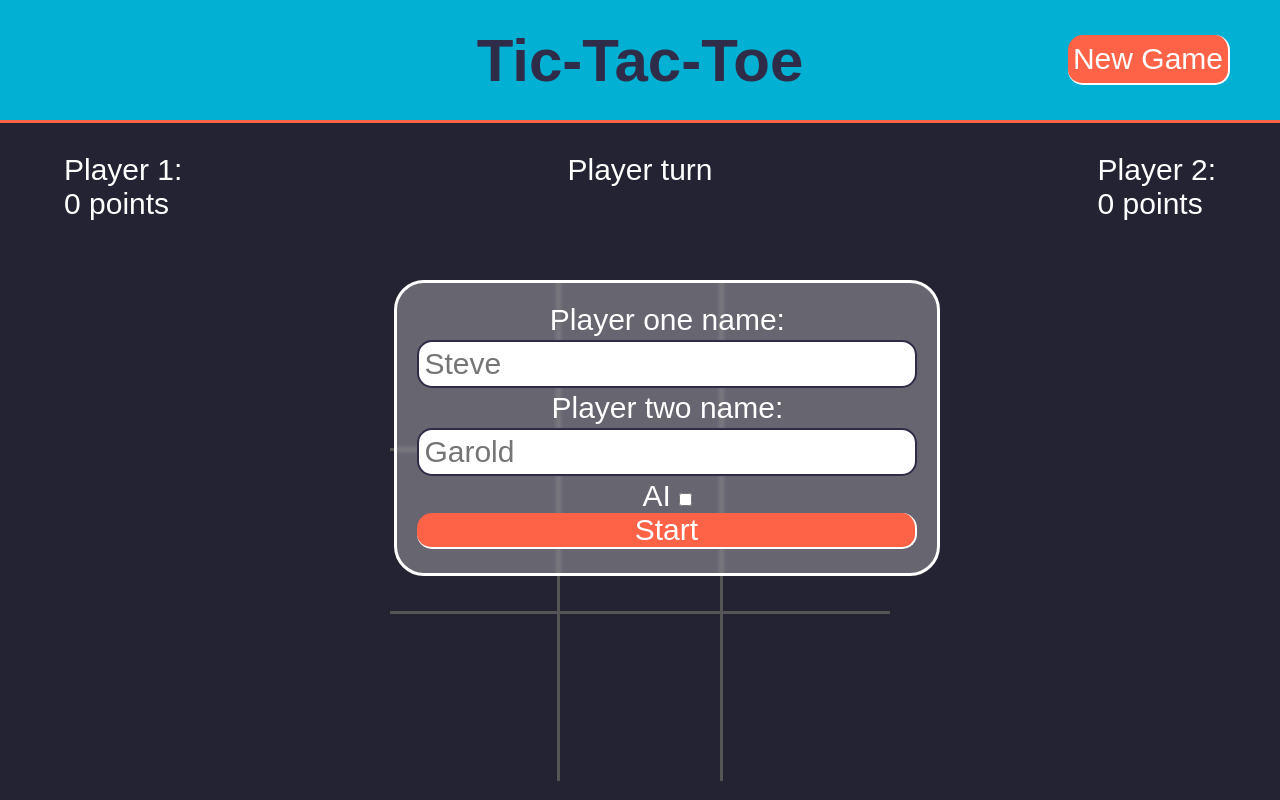
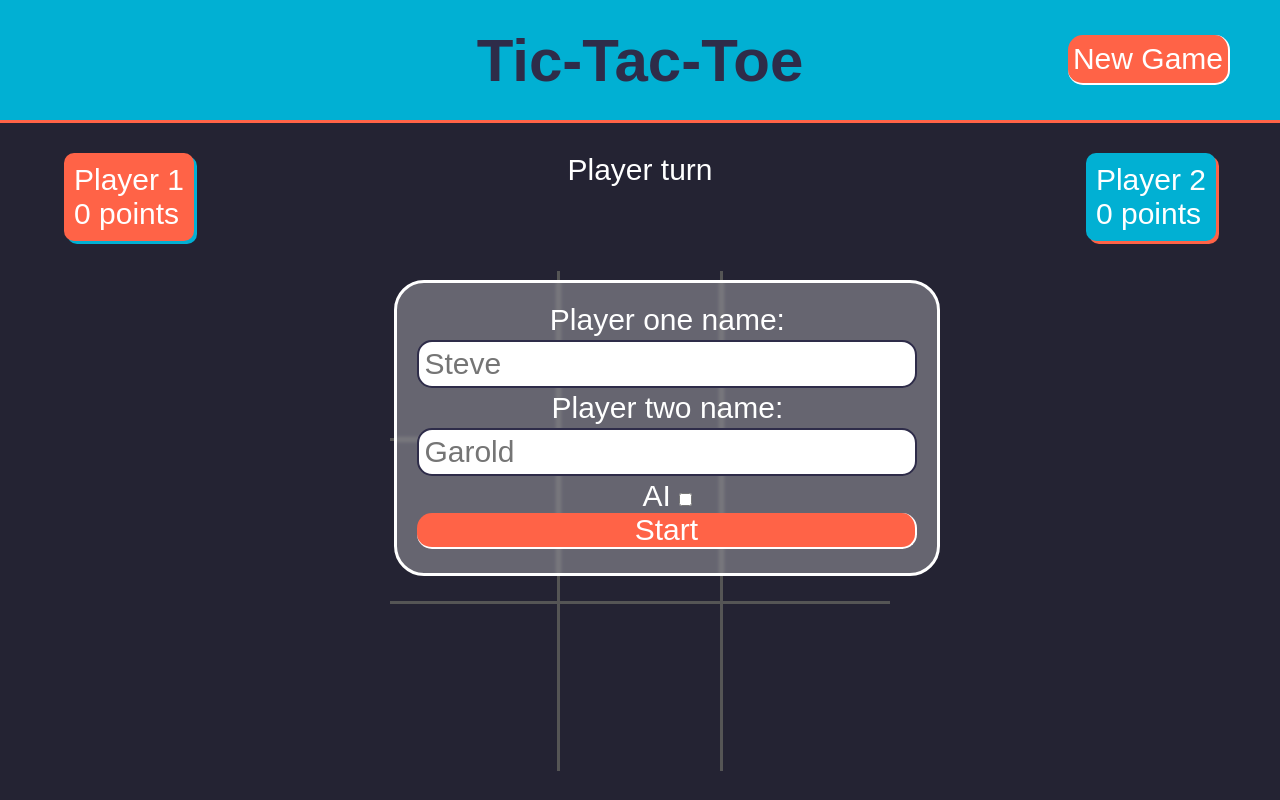
Before and after one commit to Digidr0/Tic-Tac-Toe, a plain HTML site: page index.html in a window 1280 px wide. Drawn offline with Linux system fonts and the light colour scheme.

Commit message:
block styling

```diff
--- a/index.html
+++ b/index.html
@@ -17,13 +17,13 @@
     <div class="main content">
         <div class="info">
             <div class="player-one container">
-                <p class="player-one name"> Player 1: </p><span class="player-one score"> 0 points</span>
+                <p class="player-one name"> Player 1</p><span class="player-one score"> 0 points</span>
             </div>
             <div class="turn container">
                 <p class="turn text"><span class="turn player">Player</span> turn</p>
             </div>
             <div class="player-two container">
-                <p class="player-two name">Player 2:</p> <span class="player-two score"> 0 points</span>
+                <p class="player-two name">Player 2</p> <span class="player-two score"> 0 points</span>
             </div>
         </div>
         <div class="grid">
--- a/script.js
+++ b/script.js
@@ -29,7 +29,7 @@ const gameBoard = (() => {
     blocks.forEach(function (e, index) {
       e.textContent = board[index];
       if (e.textContent == "O") {
-        e.style.color = "var(--col-accent2)";
+        e.style.color = "var(--col-accent1)";
       } else {
         e.style.color = "var(--col-accent)";
       }
@@ -101,10 +101,15 @@ const checkWinner = () => {
       winner = gameBoard.currentPlayer;
       winner.score++;
       winner.container.classList.remove("animate");
-      winner.container.classList.add("animate");
+      //instant adding animation doesn't work
+      setTimeout(() => {
+        winner.container.classList.add("animate");
+      }, 10);
+
       playerOneScore.textContent = `${gameBoard.player1.score} points`;
       playerTwoScore.textContent = `${gameBoard.player2.score} points`;
       turnText.textContent = "Winner is: " + winner.name;
+      gameBoard.currentPlayer = gameBoard.player2;
       blocks.forEach((e) => {
         if (
           e.getAttribute("value") == item[0] ||
@@ -122,18 +127,18 @@ function AIchoice() {
   gameBoard.currentPlayer = gameBoard.player2;
   if (gameBoard.board[4] == "") {
     gameBoard.setField(4, gameBoard.currentPlayer.sign);
-    console.log("AI choice is:" + 4 + " block");
+    console.log("AI choice is:" + 4 + " block"); //log ai 4th choise
   } else {
     for (let i = 0; i < 10; i++) {
+      //for 10 times
       let random = Math.floor(Math.random() * 8);
       if (gameBoard.board[random] == "") {
         console.log("AI choice is: " + (random + 1) + " block");
-        gameBoard.setField(random, gameBoard.currentPlayer.sign);
-        if (i == 5){
-          console.warn("Can't set block");
+        gameBoard.setField(random, gameBoard.currentPlayer.sign); //log ai random choise
+        if (i == 5) {
+          console.warn("Can't set block"); //log if all blocks are full
         }
         break;
-
       }
     }
   }
@@ -145,9 +150,11 @@ function nextPlayer() {
   if (gameBoard.currentPlayer == gameBoard.player2) {
     gameBoard.currentPlayer = gameBoard.player1;
     currentPlayerSpan.textContent = gameBoard.currentPlayer.name;
+    document.documentElement.style.setProperty(`--col-current`, "var(--col-accent)");
   } else {
     gameBoard.currentPlayer = gameBoard.player2;
     currentPlayerSpan.textContent = gameBoard.currentPlayer.name;
+    document.documentElement.style.setProperty(`--col-current`, "var(--col-accent1)");
   }
 }
 
@@ -165,6 +172,7 @@ blocks.forEach((e) => {
         gameBoard.setField(i, gameBoard.currentPlayer.sign);
         if (winner == "") {
           AIchoice();
+          checkWinner();
         }
       }
     }
@@ -173,8 +181,12 @@ blocks.forEach((e) => {
 
 newGameButton.addEventListener("click", gameBoard.newGame);
 startBtn.addEventListener("click", () => {
-  gameBoard.player1.name = playerOneInput.value;
-  gameBoard.player2.name = playerTwoInput.value;
+  if (playerOneInput.value !== "") {
+    gameBoard.player1.name = playerOneInput.value;
+  }
+  if (playerOneInput.value !== "") {
+    gameBoard.player2.name = playerTwoInput.value;
+  }
   playerOneName.textContent = gameBoard.player1.name;
   playerTwoName.textContent = gameBoard.player2.name;
   playerOneScore.textContent = `${gameBoard.player1.score} points`;
@@ -183,7 +195,7 @@ startBtn.addEventListener("click", () => {
   currentPlayerSpan.textContent = gameBoard.currentPlayer.name;
   console.log("AI turn: " + AiCheckbox.checked);
   if (AiCheckbox.checked) {
-    pcPlayer = true
+    pcPlayer = true;
   }
 
   formContainer.classList.add("none");
--- a/style.css
+++ b/style.css
@@ -14,7 +14,18 @@
   --col-light1: #555;
   --col-light2: #fff;
   --col-accent: #ff6347;
-  --col-accent2: #01b0d3;
+  --col-accent1: #01b0d3;
+  --col-current: var(--col-accent);
+}
+::-webkit-scrollbar {
+  width: 1vh;
+  height: 1vh;
+}
+::-webkit-scrollbar-track {
+  background: var(--col-dark2);
+}
+::-webkit-scrollbar-thumb {
+  background: var(--col-accent);
 }
 body {
   display: flex;
@@ -29,7 +40,7 @@ body {
 header {
   width: 100%;
   height: 15vh;
-  background-color: var(--col-accent2);
+  background-color: var(--col-accent1);
   display: grid;
   align-content: center;
   border-bottom: 3px solid var(--col-accent);
@@ -42,7 +53,6 @@ header h1 {
   color: var(--col-dark2);
 }
 
-
 button {
   border: none;
   background-color: var(--col-accent);
@@ -51,9 +61,10 @@ button {
   border-bottom: 2px solid var(--col-light2);
   border-radius: 0.5rem;
   transition: background-color 0.3s, color 0.3s, border 0.3s;
+  user-select: none;
 }
 
-button:active{
+button:active {
   border: none;
 }
 header button {
@@ -64,12 +75,14 @@ header button {
   padding: 5px;
 }
 header button:focus,
-header button:hover{
+header button:hover {
   background-color: var(--col-light2);
   color: var(--col-dark2);
   border-color: var(--col-accent);
   outline: none;
 }
+
+/*      main content styles */
 .main.content {
   margin-top: 1rem;
   display: flex;
@@ -83,9 +96,20 @@ header button:hover{
   justify-content: space-between;
   width: 90vw;
 }
+.player-one.container {
+  background-color: var(--col-accent);
+  box-shadow: 3px 3px 0px var(--col-accent1);
+}
+.player-two.container {
+  background-color: var(--col-accent1);
+  box-shadow: 3px 3px 0px var(--col-accent);
 
-.animate {
-  animation: 0.5s color 3 alternate ease-in-out;
+}
+
+.player-one.container,
+.player-two.container {
+  border-radius: 10px;
+  padding: 10px;
 }
 .grid {
   height: 500px;
@@ -93,7 +117,9 @@ header button:hover{
   display: grid;
   grid-template-columns: 1fr 1fr 1fr;
   grid-template-rows: 1fr 1fr 1fr;
-  margin-top: 2rem;
+  margin-top: 1rem;
+  user-select: none;
+
 }
 .block {
   background-color: none;
@@ -103,10 +129,15 @@ header button:hover{
   align-items: center;
   font-size: 4rem;
   font-family: "Lato", sans-serif;
-  transition: background 0.2s ease-out;
+  background: none;
+  transition: background 0.2s linear;
 }
 .block:hover {
-  background: var(--col-dark2);
+  background-image: radial-gradient(
+    var(--col-current) 1.4px,
+    #242333 1.4px
+  );
+  background-size: 28px 28px;
 }
 
 .block.one,
@@ -122,7 +153,7 @@ header button:hover{
   border-top: var(--border);
   border-bottom: var(--border);
 }
-
+/*          form inputs */
 .form {
   position: fixed;
   width: 500px;
@@ -152,32 +183,35 @@ label {
   flex-direction: column;
   gap: 3px;
 }
-.player-form input{
+.player-form input {
   border-radius: 15px;
   border: 2px solid var(--col-dark2);
   padding: 5px;
 }
-input:focus{
+input:focus {
   outline: none;
 }
 
 .player-two-input {
-  color: var(--col-accent2);
+  color: var(--col-accent1);
 }
 .player-one-input {
   color: var(--col-accent);
 }
 
-.none{
+.none {
   display: none;
 }
+
+.animate {
+  animation: 0.5s color 3 alternate ease-in-out;
+}
+
 @keyframes color {
   0% {
-    color: var(--col-accent);
     transform: scale(1.05);
   }
   100% {
-    color: var(--col-light2);
     transform: scale(1);
   }
 }
```
